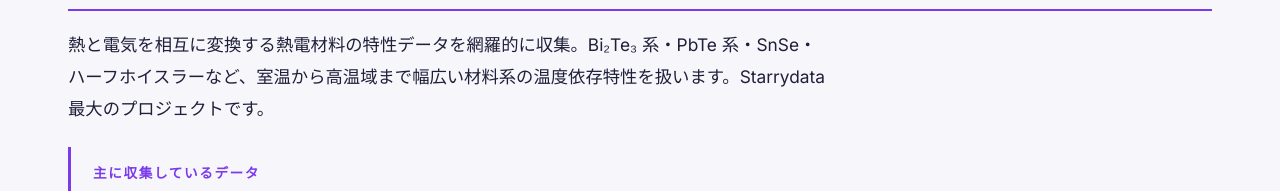
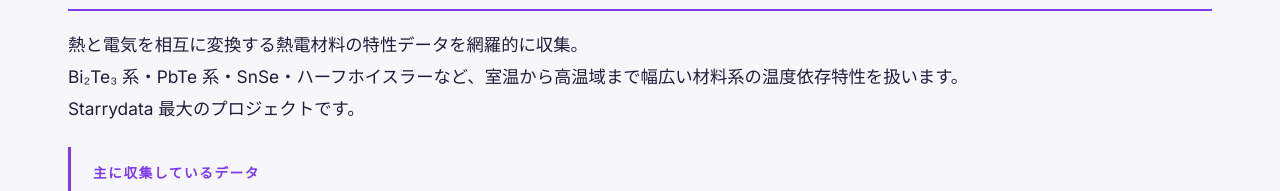
Before and after one commit to starrydata/starrydata_HP_nims, an Eleventy site: page src/research/index.njk in a window 1280 px wide. Shown: the part 580-771 px from the top of the page. Built offline with nearby package versions, Linux system fonts and the light colour scheme; Eleventy itself is replaced by a stand-in of ours; files that its build step writes are made by us from their sources; no server answers.

Commit message:
feat: Research ページの全 description を '。' で改行 + 各文を nowrap-grp で改行禁止
- research.njk / en/research.njk テンプレで description を区切り文字 ('。'/'. ') で分割
- 各文を <span class='nowrap-grp'>...</span> で囲み <br> で改行
- battery description の手動 nowrap-grp タグを削除、シンプルな本文に統一
- 末尾余分な <br> を CSS で非表示

これにより、各 description は:
- 各文が PC 幅で 1 行に収まる（途中改行しない）
- 句点後で必ず改行

```diff
--- a/src/_data/research.json
+++ b/src/_data/research.json
@@ -30,8 +30,8 @@
       "system_key": "BatteryMaterials",
       "name":  { "ja": "電池材料",                       "en": "Battery Materials" },
       "description": {
-        "ja": "次世代二次電池材料の電気化学データを収集。\n<span class=\"nowrap-grp\">充放電曲線・サイクル特性・レート特性を通じて、容量・電圧プロファイル・劣化挙動を体系化しています。</span>",
-        "en": "Electrochemical data of next-generation secondary battery materials.\n<span class=\"nowrap-grp\">Through charge–discharge curves, cycle stability, and rate capability, we systematize capacity, voltage profile, and degradation behavior.</span>"
+        "ja": "次世代二次電池材料の電気化学データを収集。充放電曲線・サイクル特性・レート特性を通じて、容量・電圧プロファイル・劣化挙動を体系化しています。",
+        "en": "Electrochemical data of next-generation secondary battery materials. Through charge–discharge curves, cycle stability, and rate capability, we systematize capacity, voltage profile, and degradation behavior."
       },
       "data_types": [
         "Discharge capacity vs Voltage",
--- a/src/common/css/modern.css
+++ b/src/common/css/modern.css
@@ -1113,6 +1113,9 @@ p { margin: 0 0 1em; }
   line-break: strict;
   text-wrap: pretty;
 }
+/* テンプレで余分な <br> が出る場合の末尾を消す */
+.research-desc br:last-child,
+.research-desc br + br { display: none; }
 .research-data {
   background: var(--bg-subtle);
   border-left: 3px solid var(--accent-2);
--- a/src/research/index.njk
+++ b/src/research/index.njk
@@ -29,7 +29,15 @@ lang: ja
           </ul>
         </header>
 
-        <p class="research-desc">{{ p.description[L] | replace("\n", "<br>") | safe }}</p>
+        <p class="research-desc">
+          {%- set sep = "。" if L == "ja" else ". " -%}
+          {%- set parts = p.description[L].split(sep) -%}
+          {%- for s in parts -%}
+            {%- if s and s.trim().length > 0 -%}
+              <span class="nowrap-grp">{{ s }}{{ sep | trim }}</span>{% if not loop.last %}<br>{% endif %}
+            {%- endif -%}
+          {%- endfor -%}
+        </p>
 
         <div class="research-data">
           <h3 class="research-data-title">主に収集しているデータ</h3>
```
Also changed, not shown: src/en/research/index.njk (+9 -1 lines).
